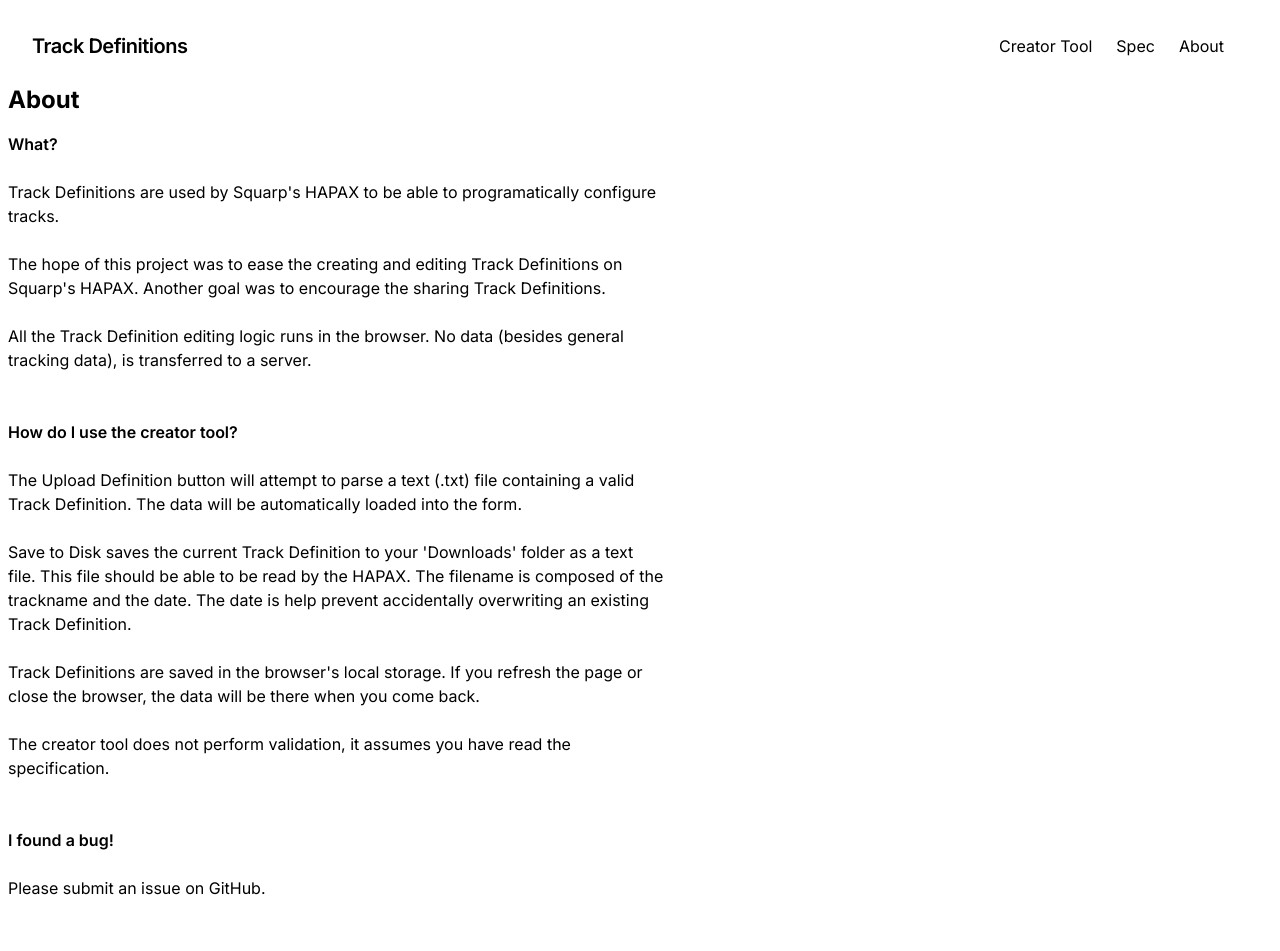
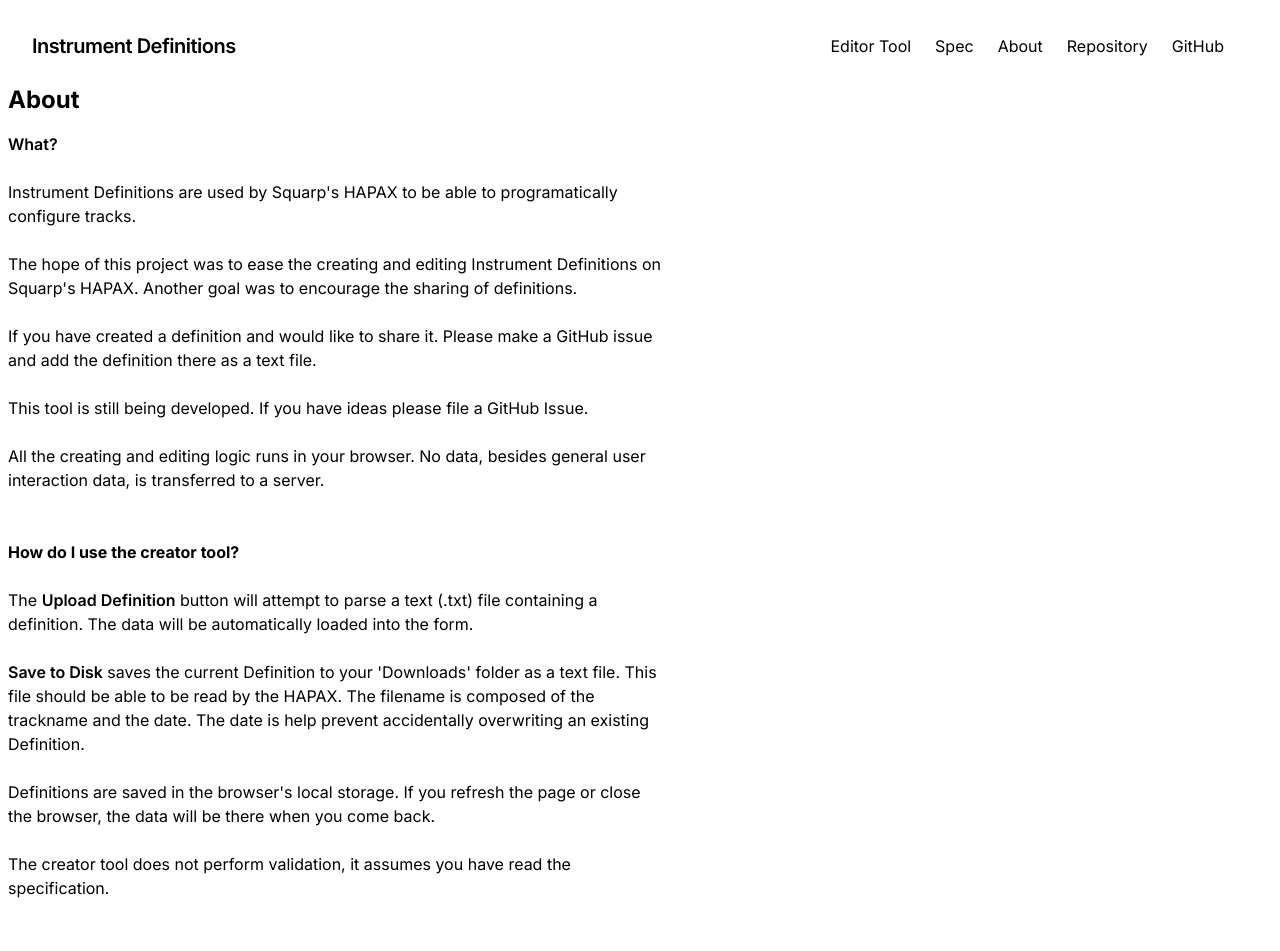
Before and after one commit to px-xp/track-definitions, a Next.js app: page /about in a window 1280 px wide. Shown: the top 951 px of the page. Built offline with nearby package versions, Linux system fonts and the light colour scheme.

Commit message:
move tracking, update text ref to track def, add a repo page, add link to gh

```diff
--- a/src/app/about/page.js
+++ b/src/app/about/page.js
@@ -5,33 +5,37 @@ export default function Page() {
     <Header text="About"/>
     <p className="font-semibold">What?</p>
     <br/>
-    <p>Track Definitions are used by Squarp&apos;s HAPAX to be able to programatically configure tracks.</p>
+    <p>Instrument Definitions are used by Squarp&apos;s HAPAX to be able to programatically configure tracks.</p>
     <br/>
-    <p>The hope of this project was to ease the creating and editing Track Definitions on Squarp&apos;s HAPAX. Another goal was to encourage the sharing Track Definitions.</p>
+    <p>The hope of this project was to ease the creating and editing Instrument Definitions on Squarp&apos;s HAPAX. Another goal was to encourage the sharing of definitions.</p>
     <br/>
-    <p>All the Track Definition editing logic runs in the browser. No data (besides general tracking data), is transferred to a server.</p>
+    <p>If you have created a definition and would like to share it. Please make a GitHub issue and add the definition there as a text file.</p>
+    <br/>
+    <p>This tool is still being developed. If you have ideas please file a GitHub Issue.</p>
+    <br/>
+    <p>All the creating and editing logic runs in your browser. No data, besides general user interaction data, is transferred to a server.</p>
     <br/>
     <br/>
-    <p className="font-semibold">How do I use the creator tool?</p>
+    <p className="font-bold">How do I use the creator tool?</p>
     <br/>
-    <p>The Upload Definition button will attempt to parse a text (.txt) file containing a valid Track Definition. The data will be automatically loaded into the form.</p>
+    <p>The <span className="font-semibold">Upload Definition</span> button will attempt to parse a text (.txt) file containing a definition. The data will be automatically loaded into the form.</p>
     <br/>
-    <p>Save to Disk saves the current Track Definition to your &apos;Downloads&apos; folder as a text file.
+    <p><span className="font-semibold">Save to Disk</span> saves the current Definition to your &apos;Downloads&apos; folder as a text file.
     This file should be able to be read by the HAPAX. The filename is composed of the trackname and the date.
-    The date is help prevent accidentally overwriting an existing Track Definition.</p>
+    The date is help prevent accidentally overwriting an existing Definition.</p>
     <br/>
-    <p>Track Definitions are saved in the browser&apos;s local storage. If you refresh the page or close the browser, the data will be
+    <p>Definitions are saved in the browser&apos;s local storage. If you refresh the page or close the browser, the data will be
     there when you come back.</p>
     <br/>
     <p>The creator tool does not perform validation, it assumes you have read the specification.</p>
     <br/>
     <br/>
-    <p className="font-semibold">I found a bug!</p>
+    <p className="font-bold">I found a bug!</p>
     <br/>
     <p>Please submit an issue on GitHub.</p>
     <br/>
     <br/>
-    <p className="font-semibold">Disclaimers</p>
+    <p className="font-bold">Disclaimers</p>
     <br/>
     <p>This tool was not created by Squarp.</p>
 
@@ -39,7 +43,7 @@ export default function Page() {
 
     <br/>
     <br/>
-    <p className="font-semibold">End User License Agreement</p>
+    <p className="font-bold">End User License Agreement</p>
     <br/>
     I am not responsible for any damage to your personal property by using this tool. It is possible this tool becomes out of date with the latest firmware.
 
--- a/src/app/page.js
+++ b/src/app/page.js
@@ -6,7 +6,7 @@ import Script from 'next/script'
 
 export default function Home() {
   return (<>
-    <Header text="Creator Tool"/>
+    <Header text="Definition Editor"/>
     <Controls/>
     <div className="grid grid-cols-3 gap-4">
         <div className="col-span-2">
--- /dev/null
+++ b/src/app/repository/page.js
@@ -0,0 +1,13 @@
+import Header from '@/components/ui/Header'
+import Link from 'next/link'
+
+export default function Page() {
+    return (<div>
+        <Header text="Instrument Definition Repository"/>
+        <p>Want to submit your own definition? Please submit an issue on GitHub with your definition as a .txt file.</p>
+        <br/>
+        <ul>
+            <li><a target="_blank" rel="noopener noreferrer" href="/definitions/blofeld.txt">Blofeld</a></li>
+        </ul>
+    </div>)
+}
--- a/src/app/template.js
+++ b/src/app/template.js
@@ -1,16 +1,19 @@
 import Link from 'next/link'
+import Script from 'next/script'
 
 export default function Template({ children }) {
     return (<div className="container mx-auto p-2">
         <nav className="flex items-center justify-between flex-wrap p-6">
             <div className="flex items-center">
-                <div className="text-xl font-semibold tracking-tight antialiased">Track Definitions</div>
+                <div className="text-xl font-semibold tracking-tight antialiased">Instrument Definitions</div>
             </div>
             <div className="flex block items-center content-center">
                 <ul className="flex">
-                    <li className="mr-6 hover:text-blue-600"><Link href="/">Creator Tool</Link></li>
+                    <li className="mr-6 hover:text-blue-600"><Link href="/">Editor Tool</Link></li>
                     <li className="mr-6 hover:text-blue-600"><Link href="/spec">Spec</Link></li>
                     <li className="mr-6 hover:text-blue-600"><Link href="/about">About</Link></li>
+                    <li className="mr-6 hover:text-blue-600"><Link href="/repository">Repository</Link></li>
+                    <li className="mr-6 hover:text-blue-600"><a target="_blank" rel="noopener noreferrer" href="https://github.com/px-xp/track-definitions">GitHub</a></li>
                 </ul>
             </div>
         </nav>
@@ -18,5 +21,15 @@ export default function Template({ children }) {
         <footer className="mx-auto px-4">
             <div className="py-8 text-center text-sm">© 2024 - Present px-xp. All rights reserved.</div>
         </footer>
+        <Script src="https://www.googletagmanager.com/gtag/js?id=G-4Z6H89W415" />
+        <Script id="google-analytics">
+        {`
+            window.dataLayer = window.dataLayer || [];
+            function gtag(){dataLayer.push(arguments);}
+            gtag('js', new Date());
+
+            gtag('config', 'G-4Z6H89W415');
+        `}
+        </Script>
     </div>)
 }
```
Also changed, not shown: public/definitions/blofeld.txt (added).
